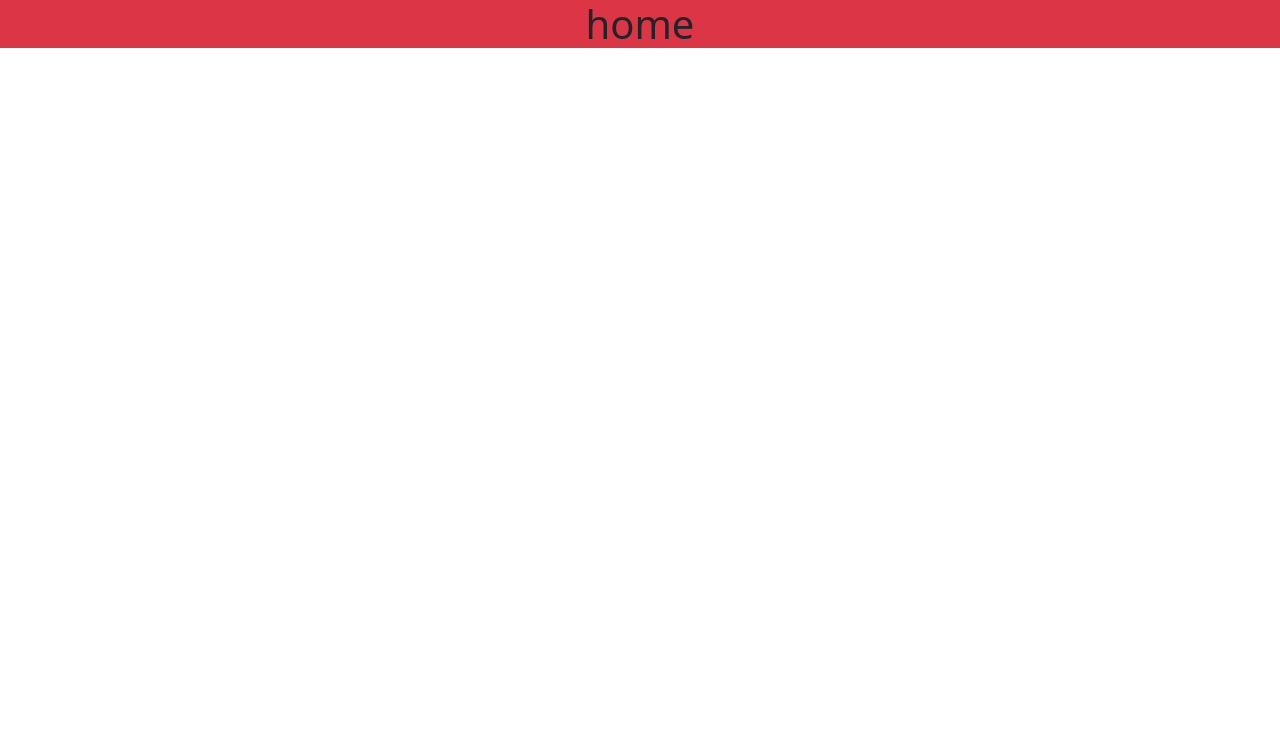
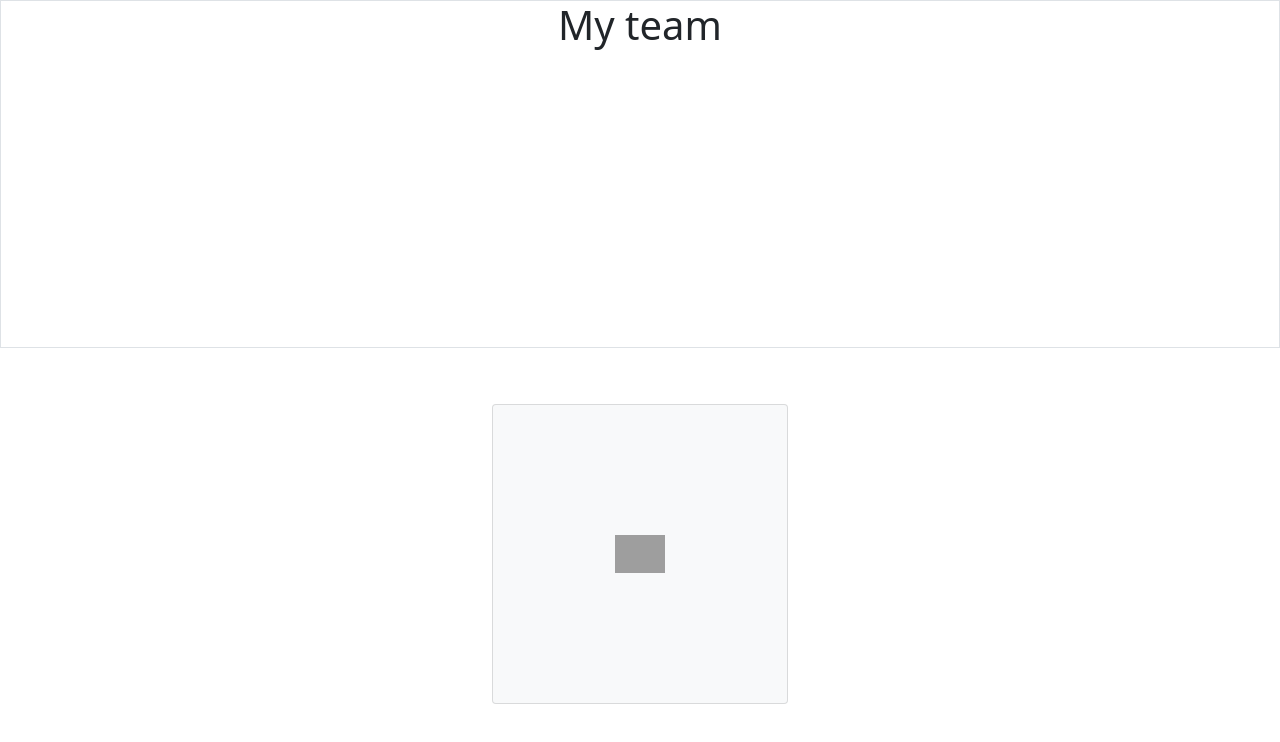
Before and after one commit to julioale21/alkemy-superheroes-challenge, a React (Vite) app: page / in a window 1280 px wide. Shown: the top 742 px of the page. Built offline with nearby package versions, Linux system fonts and the light colour scheme; sample sign-in values are in the browser's storage; grey boxes are pictures that could not be loaded.

Commit message:
feat(my-team): added user can view her selected heroes on home screen

```diff
--- a/src/screens/home/HomeView.tsx
+++ b/src/screens/home/HomeView.tsx
@@ -1,9 +1,44 @@
 import React from "react";
+import "./index.css";
+import { HeroContext } from "../../HeroContext";
+import { useHistory } from "react-router-dom";
 
-const HomeView = () => {
+const HomeView: React.FC = () => {
+  const { heroes } = React.useContext(HeroContext);
+  const history = useHistory();
+
   return (
-    <div className="bg-danger">
-      <h1>home</h1>
+    <div className="h-100 d-flex flex-column align-items-center ">
+      <div className="w-100 border" style={{ height: "400px" }}>
+        <h1>My team</h1>
+      </div>
+
+      <div className="row w-100 d-flex justify-content-center mt-2 mb-5">
+        {heroes.map((hero) => (
+          <div key={hero.id} className="col-12 col-md-3 mt-5">
+            <div className="card">
+              <div className="mt-2">
+                <img alt="hero" height="250px" src={hero.image.url} />
+              </div>
+              <h5 className="mt-2">{hero.name}</h5>
+            </div>
+          </div>
+        ))}
+
+        {heroes.length < 6 && (
+          <div className="col-12 col-md-3 mt-5 mb-5" style={{ minHeight: "300px" }}>
+            <div className="card h-100 bg-light d-flex justify-content-center align-items-center">
+              <button className="buttonAdd" onClick={() => history.push("/search")}>
+                <img
+                  alt="add hero"
+                  src="https://icongr.am/fontawesome/plus-circle.svg?size=128&color=currentColor"
+                  width="50px"
+                />
+              </button>
+            </div>
+          </div>
+        )}
+      </div>
     </div>
   );
 };
--- /dev/null
+++ b/src/screens/home/index.css
@@ -0,0 +1,4 @@
+.buttonAdd {
+  background: transparent;
+  border: none;
+}
```
